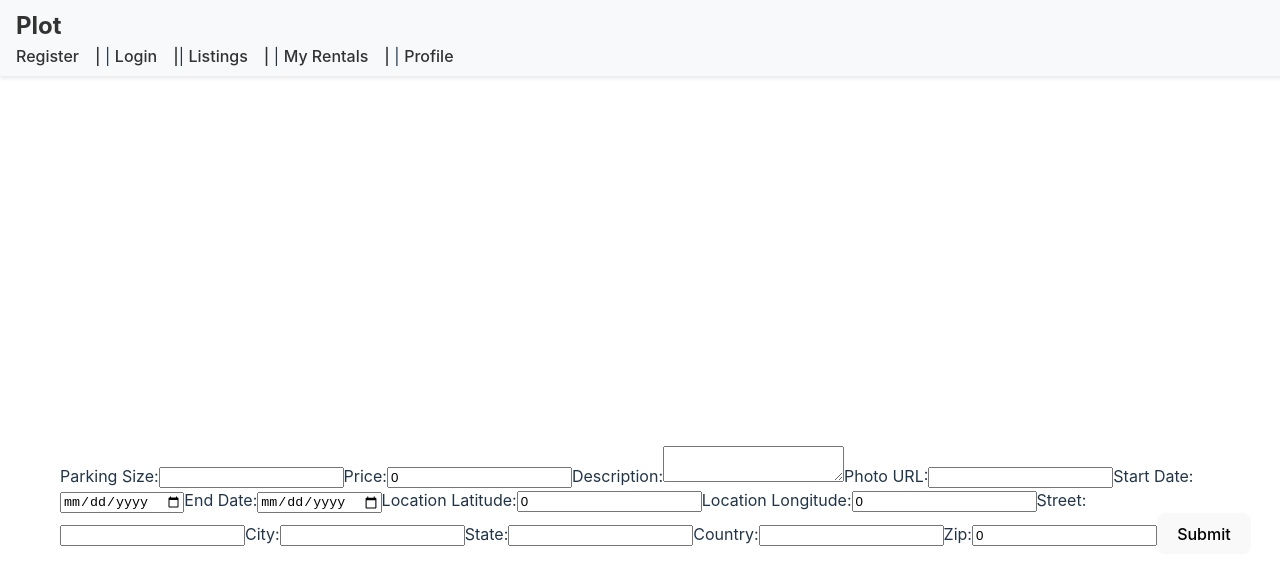
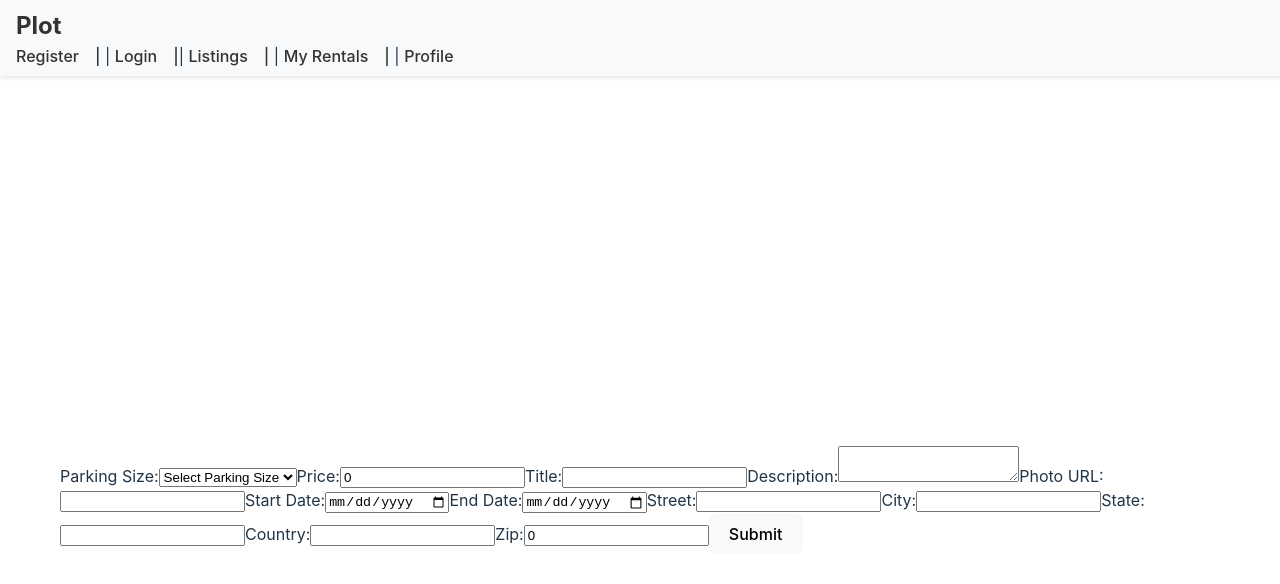
Before and after one commit to washedPat/madhacksfall2023-frontend, a React (Vite) app: page /RegisterListing in a window 1280 px wide. Shown: the top 584 px of the page. Built offline with nearby package versions, Linux system fonts and the light colour scheme.

Commit message:
register-listing again for some reason

```diff
--- a/src/components/MyRentals.jsx
+++ b/src/components/MyRentals.jsx
@@ -1,46 +1,75 @@
-import React, { useState, useEffect, useContext} from 'react';
-import { Link } from 'react-router-dom'; // Import the Link component from react-router-dom
+// MyRentals.js
+import React, { useState, useEffect, useContext } from 'react';
+import { Link, useNavigate } from 'react-router-dom';
 import './myrentals.css';
 import RentalsCard from './RentalsCard';
 import LoggedIn from '../contexts/loggedin';
 
-
 const MyRentals = () => {
   const [myListings, setMyListings] = useState([]);
+  const [selectedListing, setSelectedListing] = useState(null);
   const [error, setError] = useState(null);
   const [loggedIn, setLoggedIn] = useContext(LoggedIn);
-  console.log(loggedIn)
+  const navigate = useNavigate();
 
-  console.log(loggedIn)
   useEffect(() => {
-    if (loggedIn) { // Only simulate listings if the user is logged in
+    // Simulated data for demonstration purposes
     const simulatedMyListings = [
       {
         _id: '1',
-          imageUrl: 'URL_TO_IMAGE_1',
-          location: 'My Downtown Spot',
-          type: 'Covered',
-          price: '$25/day',
-          rating: 4.7,
+        parkingSize: 'Compact',
+        price: 25,
+        description: 'My Downtown Spot',
+        // other fields...
       },
       {
         _id: '2',
-          imageUrl: 'URL_TO_IMAGE_2',
-          location: 'Home Garage',
+        parkingSize: 'Standard',
+        price: 20,
+        description: 'Home Garage',
+        // other fields...
+      },
+      {
+        _id: '3',
+        imageUrl: 'URL_TO_IMAGE_3',
+        location: 'City Center',
         type: 'Garage',
-          price: '$20/day',
+        price: '$25/day',
         rating: 4.2,
+      },
+      {
+        _id: '4',
+        imageUrl: 'URL_TO_IMAGE_4',
+        location: 'Waterfront',
+        type: 'Covered',
+        price: '30',
+        rating: 4.9,
+      },
+      {
+        _id: '5',
+        imageUrl: 'URL_TO_IMAGE_5',
+        location: 'Parkside',
+        type: 'Open',
+        price: '$18/day',
+        rating: 3.5,
+      },
+      {
+        _id: '6',
+        imageUrl: 'URL_TO_IMAGE_6',
+        location: 'Industrial Area',
+        type: 'Garage',
+        price: '$22/day',
+        rating: 4.0,
       },
     ];
 
     setMyListings(simulatedMyListings);
-    }
-  }, [loggedIn]);
+  }, []);
 
-  if (loggedIn === null) {
-    return <div className="mainContainer">PLEASE LOGIN</div>;
-
-  } else {
+  const handleEdit = (listing) => {
+    setSelectedListing(listing);
+    navigate('/RegisterListing');
+  };
 
   return (
     <div className="mainContainer">
@@ -52,14 +81,13 @@ const MyRentals = () => {
         </div>
         <div className="myListingsContainer">
           {myListings.map((listing) => (
-              <RentalsCard key={listing._id} listing={listing} />
+            <RentalsCard key={listing._id} listing={listing} onEdit={handleEdit} />
           ))}
         </div>
       </div>
       {error && <p>Error Code: {error}</p>}
     </div>
   );
-  }
 };
 
 export default MyRentals;
--- a/src/components/RentalsCard.jsx
+++ b/src/components/RentalsCard.jsx
@@ -1,6 +1,12 @@
+// RentalsCard.js
 import React from 'react';
 
-function RentalsCard({ listing }) {
+function RentalsCard({ listing, onEdit }) {
+  const handleEditClick = () => {
+    // Call the onEdit callback with the current listing
+    onEdit(listing);
+  };
+
   return (
     <div className="listingCard">
       <img src={listing.imageUrl} alt="Parking Spot" className="listingImage" />
@@ -8,8 +14,12 @@ function RentalsCard({ listing }) {
       <p className="listingInfo">Type: {listing.type}</p>
       <p className="listingInfo">Price: {listing.price}</p>
       <p className="listingInfo">Rating: {listing.rating}</p>
-      <button className="listingButton">Edit</button>
+      {/* Call the handleEditClick function when the button is clicked */}
+      <button className="listingButton" onClick={handleEditClick}>
+        Edit
+      </button>
     </div>
   );
 }
+
 export default RentalsCard;
--- a/src/components/register-listing.jsx
+++ b/src/components/register-listing.jsx
@@ -1,4 +1,4 @@
-import React, { useState } from 'react';
+import React, { useState, useEffect } from 'react';
 import { useNavigate } from 'react-router-dom';
 import './listings.css';
 
@@ -7,14 +7,11 @@ const RegisterListing = () => {
   const [formData, setFormData] = useState({
     parkingSize: '',
     price: 0,
+    title: '',
     description: '',
     photoURL: '',
-    startDate:  new Date().toISOString(), // new Date().toISOString()
-    endDate:  new Date().toISOString(), // new Date().toISOString()
-    location: {
-      lat: 0,
-      long: 0,
-    },
+    startDate: '', // Updated format: 'YYYY-MM-DDTHH:mm:ss.sssZ'
+    endDate: '', // Updated format: 'YYYY-MM-DDTHH:mm:ss.sssZ'
     address: {
       street: '',
       city: '',
@@ -26,9 +23,15 @@ const RegisterListing = () => {
 
   const handleChange = (e) => {
     const { name, value, type } = e.target;
+    let processedValue = value;
 
-    // If the input type is 'number', convert the value to a number
-    const processedValue = type === 'number' ? parseFloat(value) : value;
+    if (type === 'number') {
+      processedValue = parseFloat(value);
+    } else if (type === 'date') {
+      // Convert to ISO string with 'Z' for the POST request
+      const formattedDateForPost = new Date(value).toISOString()
+      processedValue = formattedDateForPost;
+    }
 
     setFormData((prevData) => ({
       ...prevData,
@@ -36,24 +39,14 @@ const RegisterListing = () => {
     }));
   };
 
+
   const handleLocationChange = (e) => {
-    const { name, value } = e.target;
-    setFormData((prevData) => ({
-      ...prevData,
-      location: {
-        ...prevData.location,
-        [name]: parseFloat(value), // Convert to a number
-      },
-    }));
-  };
-
-  const handleAddressChange = (e) => {
     const { name, value } = e.target;
     setFormData((prevData) => ({
       ...prevData,
       address: {
         ...prevData.address,
-        [name]: name === 'zip' ? parseFloat(value) : value, // Convert zip to a number
+        [name]: name === 'zip' ? parseFloat(value) : value,
       },
     }));
   };
@@ -61,7 +54,9 @@ const RegisterListing = () => {
   const handleSubmit = (e) => {
     e.preventDefault();
 
-    fetch('https://plot.fly.dev/api/createListing', {
+    const apiUrl = 'https://plot.fly.dev/api/createListing';
+
+    fetch(apiUrl, {
       method: 'POST',
       headers: {
         'Content-Type': 'application/json',
@@ -89,15 +84,19 @@ const RegisterListing = () => {
     <div className="mainContainer">
       <div className="bodyContainer">
         <form onSubmit={handleSubmit} className="formContainer">
-          {/* Your form fields */}
+          {/* Form fields with values from formData */}
           <label htmlFor="parkingSize">Parking Size:</label>
-          <input
-            type="text"
+          <select
             id="parkingSize"
             name="parkingSize"
             value={formData.parkingSize}
             onChange={handleChange}
-          />
+          >
+            <option value="">Select Parking Size</option>
+            <option value="Tight">Tight</option>
+            <option value="Normal">Normal</option>
+            <option value="Wide">Wide</option>
+          </select>
 
           <label htmlFor="price">Price:</label>
           <input
@@ -105,6 +104,15 @@ const RegisterListing = () => {
             id="price"
             name="price"
             value={Number(formData.price)}
+            onChange={handleChange}
+          />
+
+          <label htmlFor="title">Title:</label>
+          <input
+            type="text"
+            id="title"
+            name="title"
+            value={formData.title}
             onChange={handleChange}
           />
 
@@ -131,41 +139,16 @@ const RegisterListing = () => {
             id="startDate"
             name="startDate"
             value={formData.startDate}
-            onChange={(e) => {
-                const isoDateString = new Date(e.target.value).toISOString();
-                handleChange({ target: { name: 'startDate', value: isoDateString } });
-            }}
+            onChange={handleChange}
           />
 
-        <label htmlFor="endDate">End Date:</label>
-        <input
+          <label htmlFor="endDate">End Date:</label>
+          <input
             type="date"
             id="endDate"
             name="endDate"
             value={formData.endDate}
-            onChange={(e) => {
-                const isoDateString = new Date(e.target.value).toISOString();
-                handleChange({ target: { name: 'endDate', value: isoDateString } });
-            }}
-        />
-
-
-          <label htmlFor="lat">Location Latitude:</label>
-          <input
-            type="number"
-            id="lat"
-            name="lat"
-            value={formData.location.lat}
-            onChange={handleLocationChange}
-          />
-
-          <label htmlFor="long">Location Longitude:</label>
-          <input
-            type="number"
-            id="long"
-            name="long"
-            value={formData.location.long}
-            onChange={handleLocationChange}
+            onChange={handleChange}
           />
 
           <label htmlFor="street">Street:</label>
@@ -174,7 +157,7 @@ const RegisterListing = () => {
             id="street"
             name="street"
             value={formData.address.street}
-            onChange={handleAddressChange}
+            onChange={handleLocationChange}
           />
 
           <label htmlFor="city">City:</label>
@@ -183,7 +166,7 @@ const RegisterListing = () => {
             id="city"
             name="city"
             value={formData.address.city}
-            onChange={handleAddressChange}
+            onChange={handleLocationChange}
           />
 
           <label htmlFor="state">State:</label>
@@ -192,7 +175,7 @@ const RegisterListing = () => {
             id="state"
             name="state"
             value={formData.address.state}
-            onChange={handleAddressChange}
+            onChange={handleLocationChange}
           />
 
           <label htmlFor="country">Country:</label>
@@ -201,7 +184,7 @@ const RegisterListing = () => {
             id="country"
             name="country"
             value={formData.address.country}
-            onChange={handleAddressChange}
+            onChange={handleLocationChange}
           />
 
           <label htmlFor="zip">Zip:</label>
@@ -210,7 +193,7 @@ const RegisterListing = () => {
             id="zip"
             name="zip"
             value={Number(formData.address.zip)}
-            onChange={handleAddressChange}
+            onChange={handleLocationChange}
           />
 
           <button type="submit" className="submitButton">
```
Also changed, not shown: 1 other file (tests, documents, lock files or other folders). Lines whose indentation alone changed are shown as unchanged.
